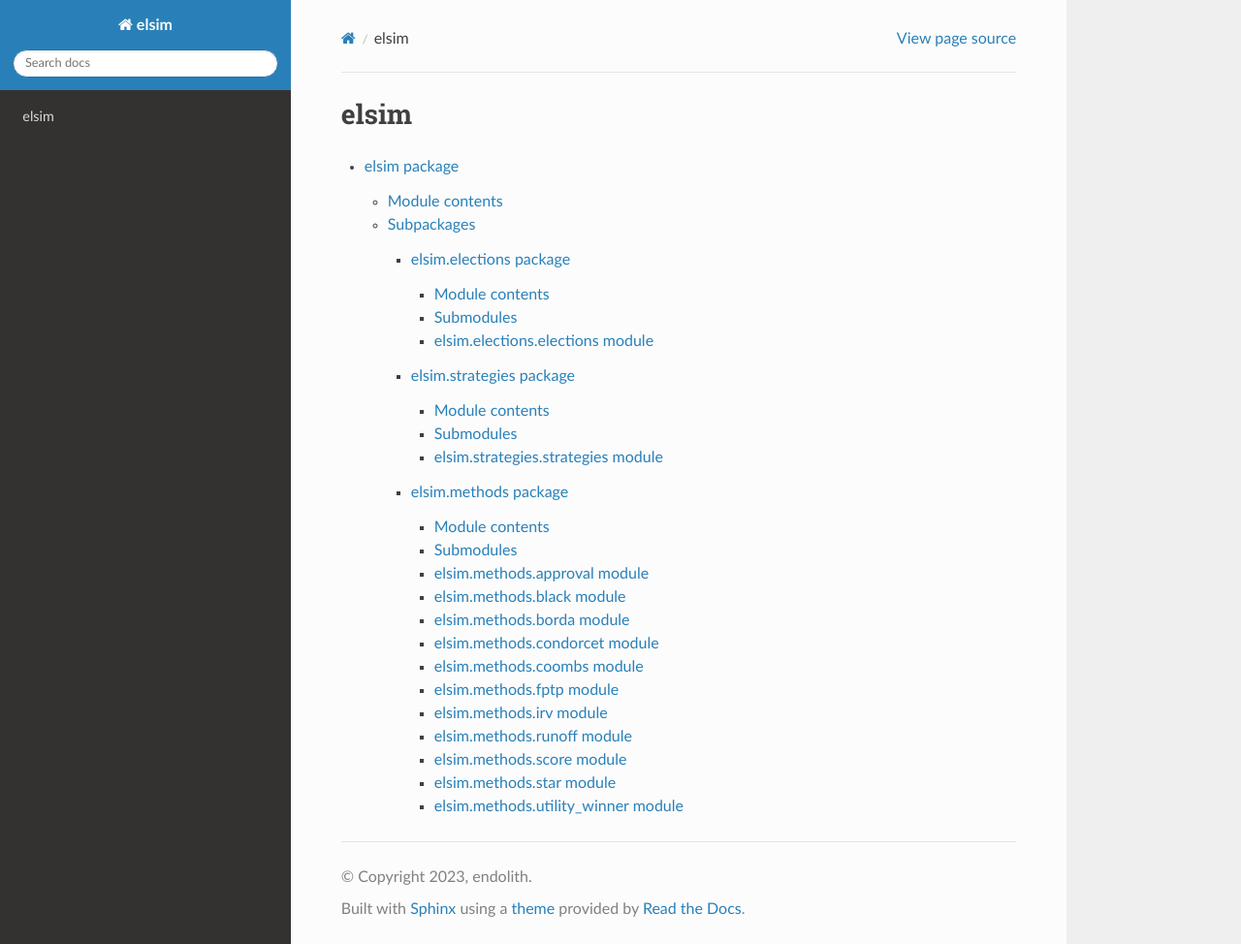
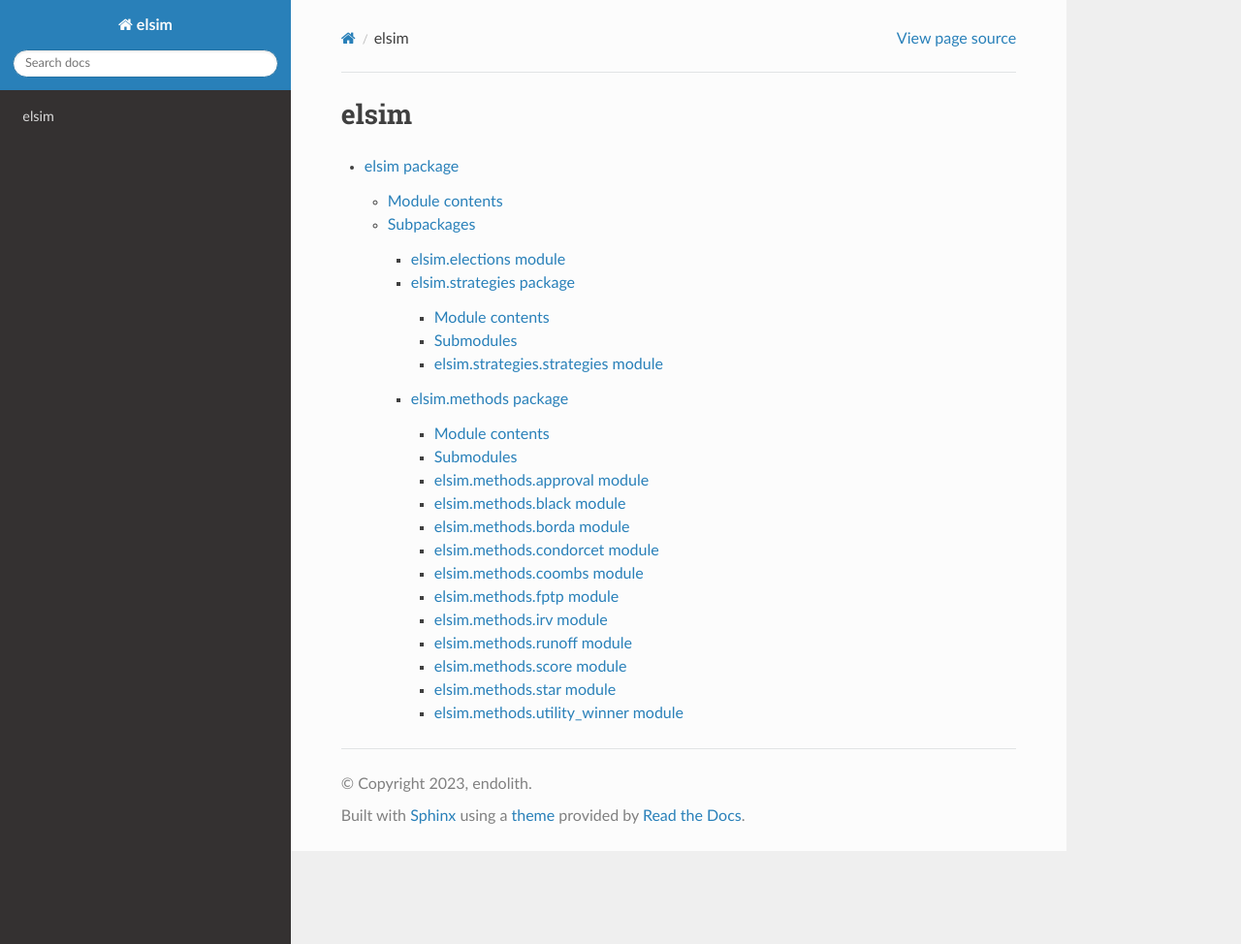
Before and after one commit to endolith/elsim, a Sphinx documentation site: the page built from docs/modules.rst, in a window 1280 px wide and 974 px high. Shown: the whole window at 97% size. Built offline with Sphinx 7.4.7 and the Read the Docs theme 2.0.0, drawn with Linux system fonts in a browser that asks for light colours.

Commit message:
This is more like what I want!

```diff
--- a/docs/elsim.elections.rst
+++ b/docs/elsim.elections.rst
@@ -1,21 +1,8 @@
-elsim.elections package
-=======================
-
-Module contents
----------------
+elsim.elections module
+======================
 
 .. automodule:: elsim.elections
    :members:
    :undoc-members:
+   :imported-members:
    :show-inheritance:
-
-Submodules
-----------
-
-elsim.elections.elections module
---------------------------------
-
-.. automodule:: elsim.elections.elections
-   :members:
-   :undoc-members:
-   :show-inheritance:
```
